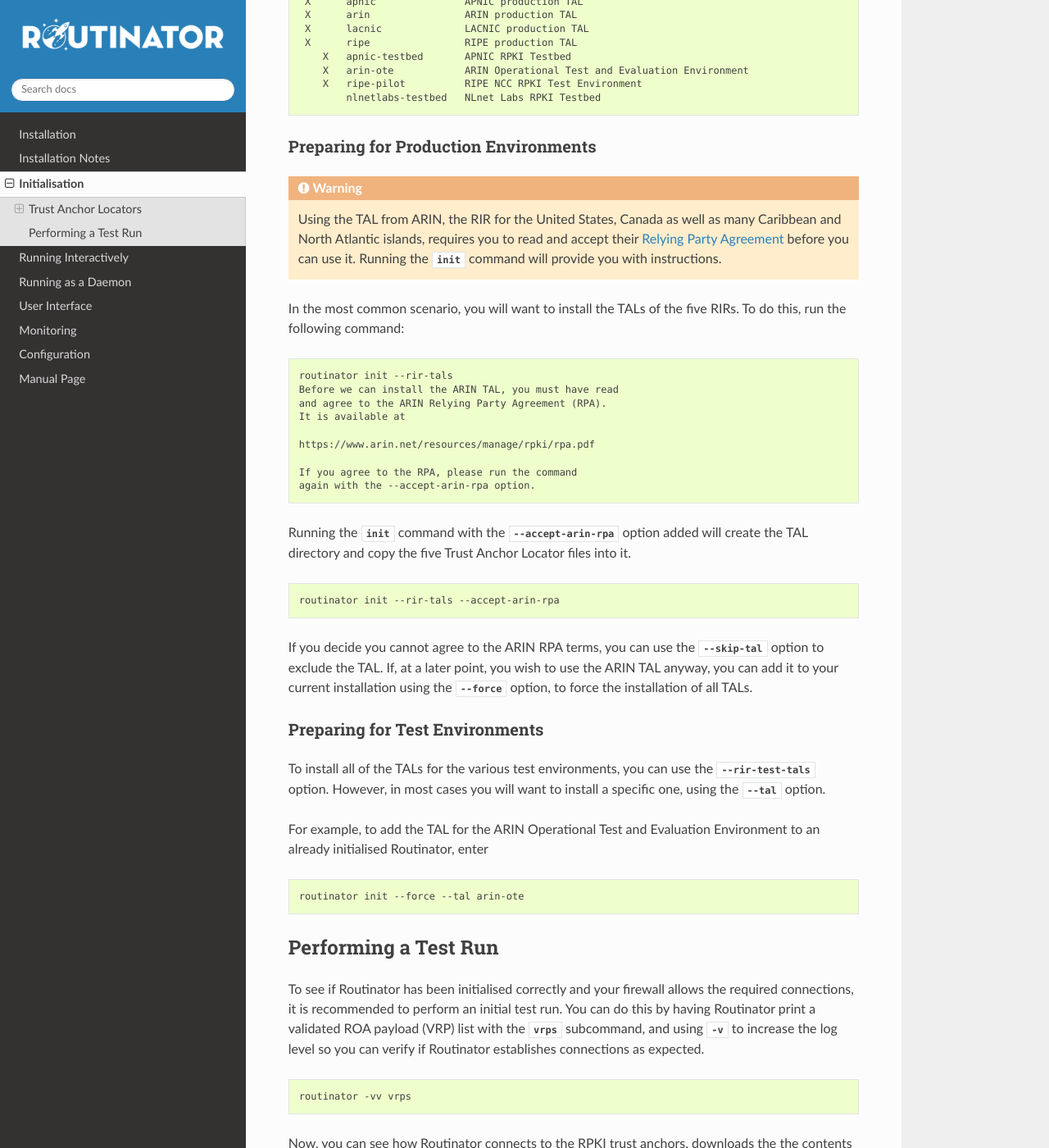
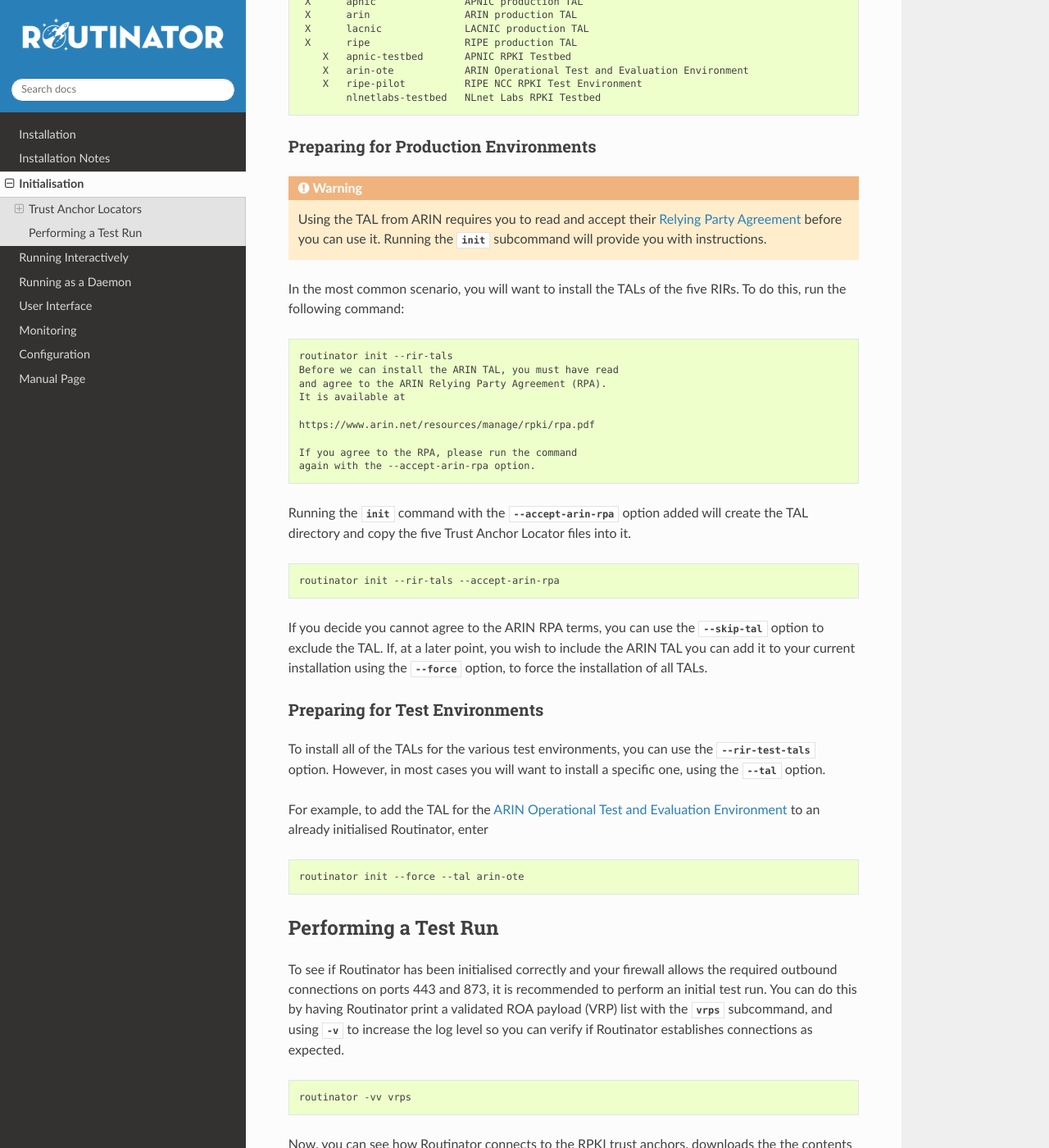
Before and after one commit to NLnetLabs/routinator, a Sphinx documentation site: the page built from source/initialisation.rst, in a window 1280 px wide and 1400 px high, scrolled down 773 px. Shown: the whole window at 82% size. Built offline with Sphinx 7.4.7 and the Read the Docs theme 2.0.0, drawn with Linux system fonts in a browser that asks for light colours.

Commit message:
Clarify ARIN. Mention ports.

```diff
--- a/source/initialisation.rst
+++ b/source/initialisation.rst
@@ -47,11 +47,10 @@
 Preparing for Production Environments
 """""""""""""""""""""""""""""""""""""
 
-.. WARNING:: Using the TAL from ARIN, the RIR for the United States, Canada as
-             well as many Caribbean and North Atlantic islands, requires you to
-             read and accept their `Relying Party Agreement
+.. WARNING:: Using the TAL from ARIN requires you to read and accept their
+             `Relying Party Agreement
              <https://www.arin.net/resources/manage/rpki/tal/>`_ before you can
-             use it. Running the :subcmd:`init` command will provide you with
+             use it. Running the :subcmd:`init` subcommand will provide you with
              instructions.
 
 In the most common scenario, you will want to install the TALs of the five RIRs.
@@ -79,8 +78,8 @@
 
 If you decide you cannot agree to the ARIN RPA terms, you can use the
 :option:`--skip-tal` option to exclude the TAL. If, at a later point, you wish
-to use the ARIN TAL anyway, you can add it to your current installation using
-the :option:`--force` option, to force the installation of all TALs.
+to include the ARIN TAL you can add it to your current installation using the
+:option:`--force` option, to force the installation of all TALs.
 
 Preparing for Test Environments
 """""""""""""""""""""""""""""""
@@ -89,8 +88,9 @@
 :option:`--rir-test-tals` option. However, in most cases you will want to
 install a specific one, using the :option:`--tal` option.
 
-For example, to add the TAL for the ARIN Operational Test and Evaluation
-Environment to an already initialised Routinator, enter
+For example, to add the TAL for the `ARIN Operational Test and Evaluation
+Environment <https://www.arin.net/reference/tools/testing/#rpki>`_ to an already
+initialised Routinator, enter
 
 .. code-block:: bash
 
@@ -100,10 +100,11 @@
 ---------------------
 
 To see if Routinator has been initialised correctly and your firewall allows the
-required connections, it is recommended to perform an initial test run. You can
-do this by having Routinator print a validated ROA payload (VRP) list with the
-:subcmd:`vrps` subcommand, and using :option:`-v` to increase the log level so
-you can verify if Routinator establishes connections as expected.
+required outbound connections on ports 443 and 873, it is recommended to perform
+an initial test run. You can do this by having Routinator print a validated ROA
+payload (VRP) list with the :subcmd:`vrps` subcommand, and using :option:`-v` to
+increase the log level so you can verify if Routinator establishes connections
+as expected.
 
 .. code-block:: bash
 
```
